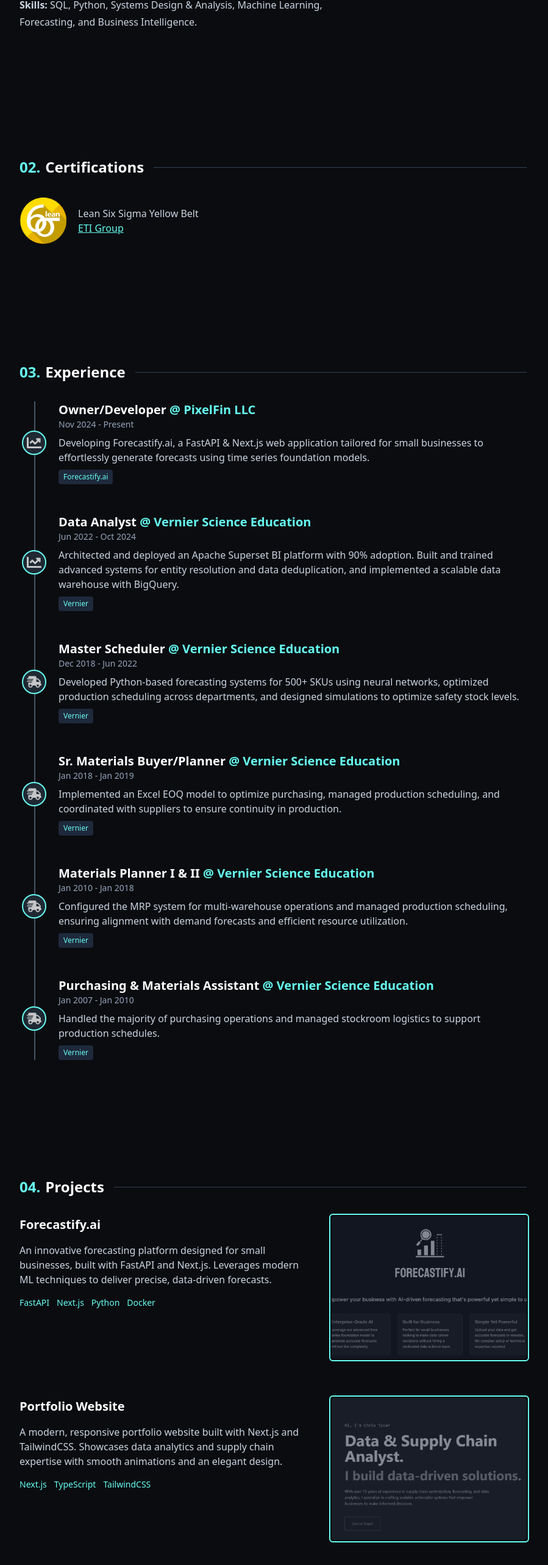
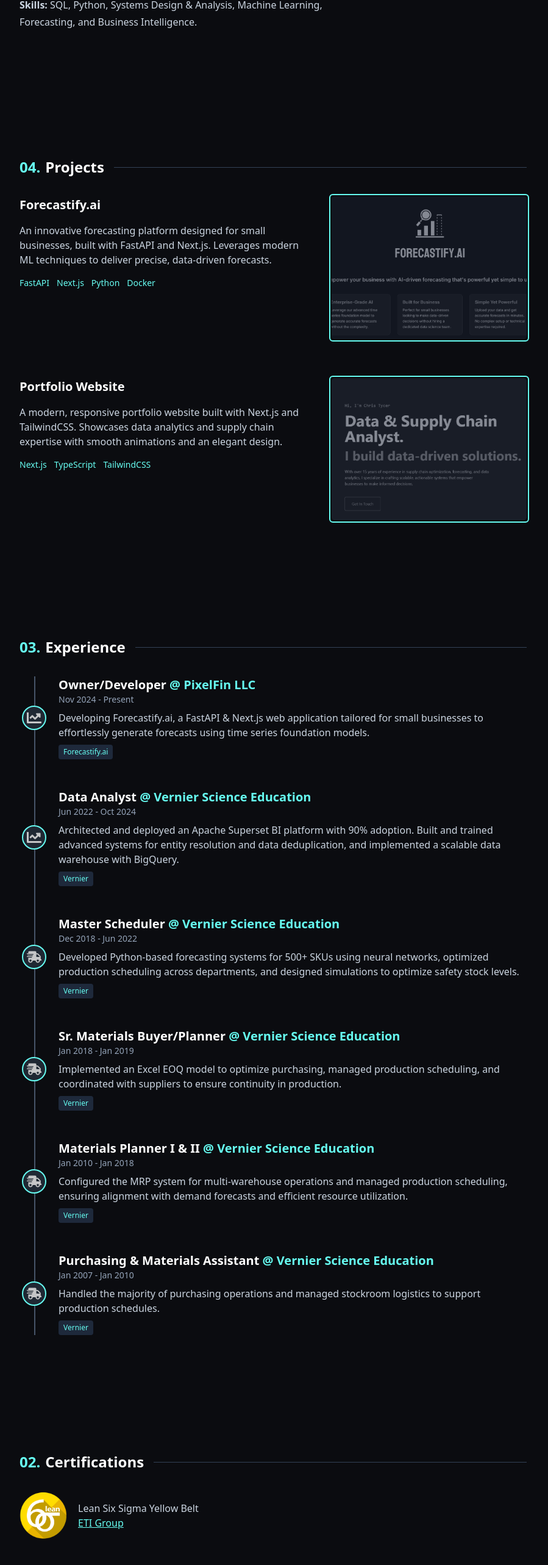
Before and after one commit to tycerch/portfolio, a Next.js app: page / in a window 1280 px wide. Shown: the part 1400-3966 px from the top of the page at 61% size, without its empty margins (192-1091 px from the left). Built offline with nearby package versions, Linux system fonts and the light colour scheme.

Commit message:
fix: reorder sections in HomePage component for correct display

```diff
--- a/app/page.tsx
+++ b/app/page.tsx
@@ -1,8 +1,8 @@
 import Hero from "./sections/Hero";
 import About from "./sections/About";
+import Projects from "./sections/Projects";
+import Experience from "./sections/Experience";
 import Certifications from "./sections/Certifications";
-import Experience from "./sections/Experience";
-import Projects from "./sections/Projects";
 import Contact from "./sections/Contact";
 
 export default function HomePage() {
@@ -14,14 +14,14 @@
       <section id="about">
         <About />
       </section>
-      <section id="certifications">
-        <Certifications />
+      <section id="projects">
+        <Projects />
       </section>
       <section id="experience">
         <Experience />
       </section>
-      <section id="projects">
-        <Projects />
+      <section id="certifications">
+        <Certifications />
       </section>
       <section id="contact">
         <Contact />
```
